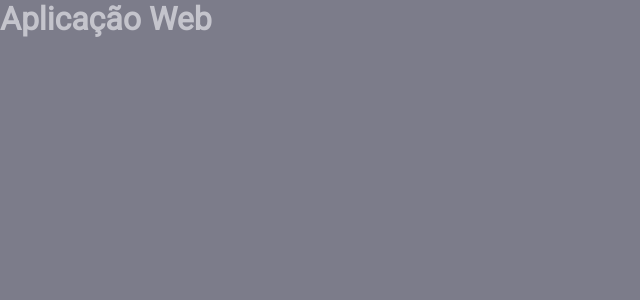
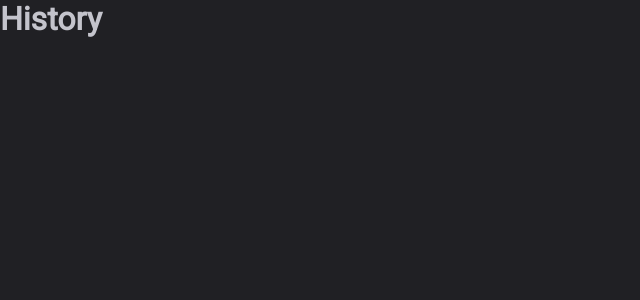
Before and after one commit to diego64/ignite_timer, a React (Vite) app: page /history in a window 1280 px wide. Shown: the top 300 px of the page, without its empty margins (0-640 px from the left). Built offline with nearby package versions, Linux system fonts and the light colour scheme.

Commit message:
Configuracao do React Router DOM

```diff
--- a/package.json
+++ b/package.json
@@ -12,6 +12,7 @@
   "dependencies": {
     "react": "^18.2.0",
     "react-dom": "^18.2.0",
+    "react-router-dom": "^6.3.0",
     "styled-components": "^5.3.5"
   },
   "devDependencies": {
--- a/src/App.tsx
+++ b/src/App.tsx
@@ -1,13 +1,18 @@
+import { BrowserRouter} from 'react-router-dom';
+
 import { ThemeProvider } from 'styled-components'
 
 import { defaultTheme } from './styles/themes/default'
 import { GlobalStyle } from './styles/global'
 
+import { Router } from './Router'
+
 export function App() {
   return (
     <ThemeProvider theme={defaultTheme}>
-      <h1>Aplicação Web</h1>
-
+      <BrowserRouter>
+        <Router />
+        </BrowserRouter>
       <GlobalStyle />
     </ThemeProvider>
   )
--- /dev/null
+++ b/src/Router.tsx
@@ -0,0 +1,13 @@
+import { Routes, Route } from 'react-router-dom';
+
+import { Home } from './pages/Home';
+import { History } from './pages/History';
+
+export function Router() {
+  return (
+    <Routes>
+      <Route path="/" element={<Home />}/>
+      <Route path="/history" element={<History />}/>
+    </Routes>
+  )
+}
--- /dev/null
+++ b/src/pages/History.tsx
@@ -0,0 +1,3 @@
+export function History() {
+  return <h1>History</h1>
+}
--- /dev/null
+++ b/src/pages/Home.tsx
@@ -0,0 +1,3 @@
+export function Home() {
+  return <h1>Home</h1>
+}
--- a/src/styles/global.ts
+++ b/src/styles/global.ts
@@ -13,7 +13,7 @@
   }
 
   body {
-    background: ${(props) => props.theme['gray-500']};
+    background: ${(props) => props.theme['gray-800']};
     color: ${(props) => props.theme['gray-300']};
   }
 
```
Also changed, not shown: 1 other file (tests, documents, lock files or other folders).
